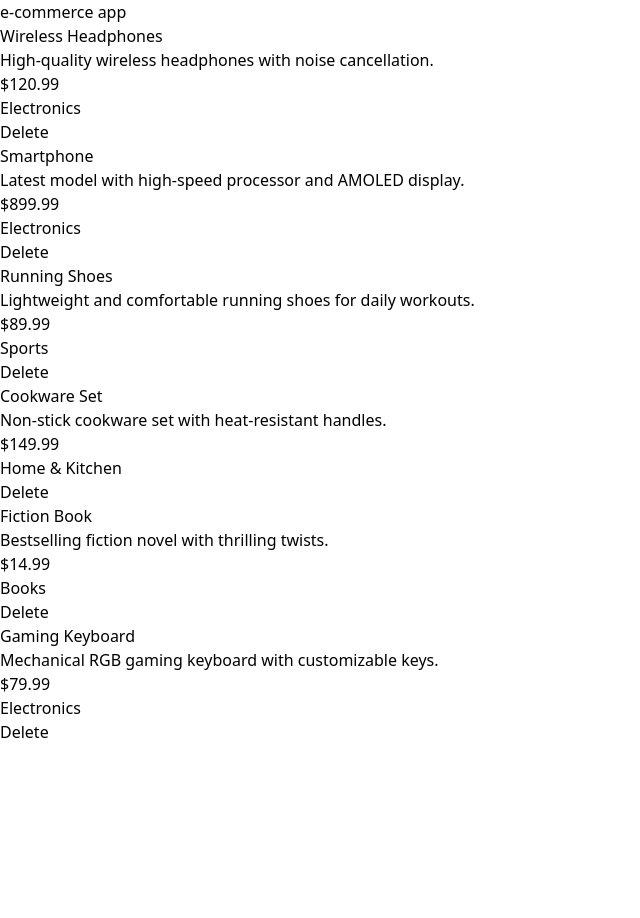
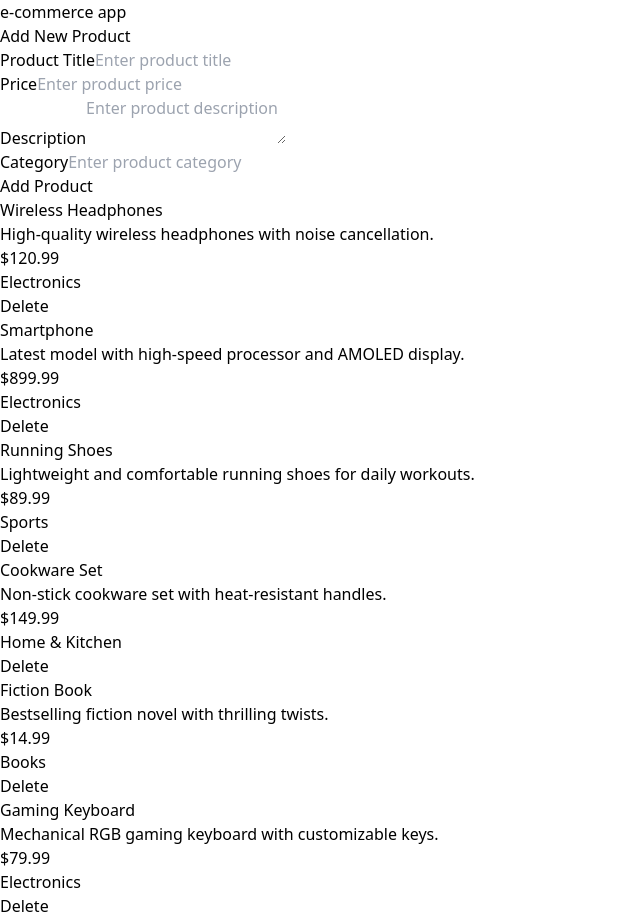
Before and after one commit to MdJowelAhmed/redux-toolkit, a React (Vite) app in the folder ecommerce-app-redux-toolkit/: page / in a window 1280 px wide. Shown: the whole page, without its empty margins (0-640 px from the left). Before the commit the page ends 800 px from the top, so only its background shows below. Built offline with nearby package versions, Linux system fonts and the light colour scheme; data requests are answered from the project's data file.

Commit message:
new product add form ready

```diff
--- a/ecommerce-app-redux-toolkit/src/App.jsx
+++ b/ecommerce-app-redux-toolkit/src/App.jsx
@@ -1,15 +1,14 @@
-import { useState } from 'react'
-import reactLogo from './assets/react.svg'
-import viteLogo from '/vite.svg'
-import './App.css'
+
 import ProductsList from './features/producst/ProductsList'
+import AddProducts from './features/producst/AddProducts'
 
 function App() {
-  const [count, setCount] = useState(0)
+
 
   return (
   <div>
     <h2 className='tex4 font-bold text-center'>e-commerce app</h2>
+    <AddProducts />
     <ProductsList />
   </div>
   )
--- /dev/null
+++ b/ecommerce-app-redux-toolkit/src/features/producst/AddProducts.jsx
@@ -0,0 +1,115 @@
+import React, { useState } from "react";
+
+const AddProducts = () => {
+  const [product, setProduct] = useState({
+    id: "",
+    title: "",
+    description: "",
+    price: "",
+    category: "",
+  });
+
+  const handleChange = (e) => {
+    const { name, value } = e.target;
+    setProduct({ ...product, [name]: value });
+  };
+
+  const handleSubmit = (e) => {
+    e.preventDefault();
+
+    // Validate the form data
+    if (
+      !product.id ||
+      !product.title ||
+      !product.description ||
+      !product.price ||
+      !product.category
+    ) {
+      alert("Please fill all fields!");
+      return;
+    }
+
+    // Log the product data
+    console.log("New Product:", product);
+
+    // Reset the form after submission
+    setProduct({ id: "", title: "", description: "", price: "", category: "" });
+  };
+  return (
+    <div className="max-w-3xl mx-auto p-6 bg-gray-100 rounded shadow-md">
+      <h2 className="text-xl font-bold mb-4">Add New Product</h2>
+      <form onSubmit={handleSubmit}>
+        <div className="mb-4 grid grid-cols-2 gap-4">
+          {/* Title Field */}
+          <div>
+            <label htmlFor="title" className="block font-medium mb-1">
+              Product Title
+            </label>
+            <input
+              type="text"
+              id="title"
+              name="title"
+              value={product.title}
+              onChange={handleChange}
+              className="w-full border border-gray-300 rounded px-3 py-2"
+              placeholder="Enter product title"
+            />
+          </div>
+          {/* Price Field */}
+          <div>
+            <label htmlFor="price" className="block font-medium mb-1">
+              Price
+            </label>
+            <input
+              type="number"
+              id="price"
+              name="price"
+              value={product.price}
+              onChange={handleChange}
+              className="w-full border border-gray-300 rounded px-3 py-2"
+              placeholder="Enter product price"
+            />
+          </div>
+        </div>
+
+        <div className="grid grid-cols-2 gap-4">
+          <div className="mb-4">
+            <label htmlFor="description" className="block font-medium mb-1">
+              Description
+            </label>
+            <textarea
+              id="description"
+              name="description"
+              value={product.description}
+              onChange={handleChange}
+              className="w-full border border-gray-300 rounded px-3 py-2"
+              placeholder="Enter product description"
+            />
+          </div>
+          <div className="mb-4">
+            <label htmlFor="category" className="block font-medium mb-1">
+              Category
+            </label>
+            <input
+              type="text"
+              id="category"
+              name="category"
+              value={product.category}
+              onChange={handleChange}
+              className="w-full border border-gray-300 rounded px-3 py-5"
+              placeholder="Enter product category"
+            />
+          </div>
+        </div>
+        <button
+          type="submit"
+          className="bg-blue-500 text-white py-2 px-4 rounded hover:bg-blue-600"
+        >
+          Add Product
+        </button>
+      </form>
+    </div>
+  );
+};
+
+export default AddProducts;
```
